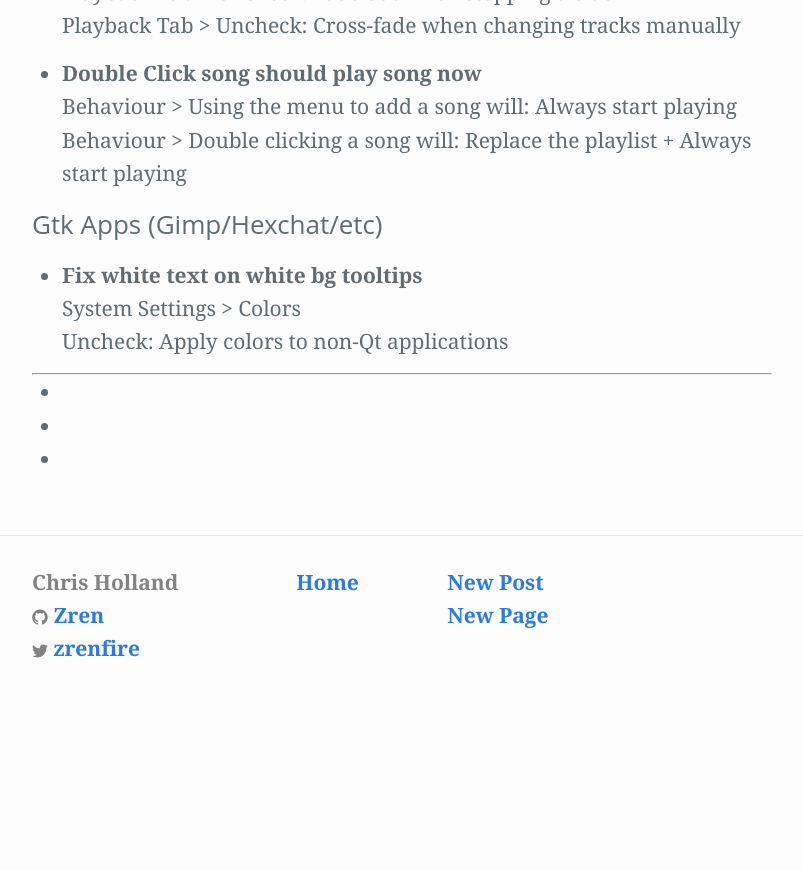
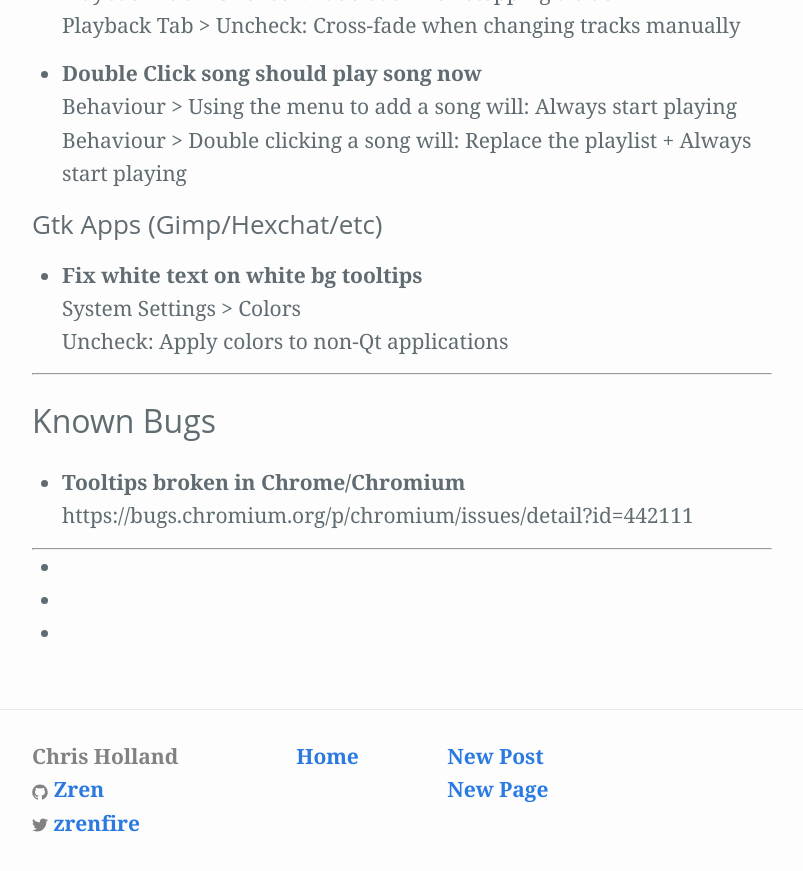
Before and after one commit to Zren/zren.github.io, a Jekyll site: the page built from kde.md, in a window 1280 px wide and 900 px high, scrolled down 8567 px. Shown: the top 871 px of the window, without its empty margins (238-1041 px from the left). Built offline with Jekyll 4.4.1, drawn with Linux system fonts in a browser that asks for light colours; before the commit the page ends 9292 px from its top, so only the background shows below that.

Commit message:
add known bugs section

```diff
--- a/kde.md
+++ b/kde.md
@@ -378,6 +378,15 @@
 
 -----
 
+# Known Bugs
+
+{% assign i = i | plus: 1 %}
+* {:#bug-{{ i }}} Tooltips broken in Chrome/Chromium
+  https://bugs.chromium.org/p/chromium/issues/detail?id=442111
+
+
+-----
+
 {% assign i = i | plus: 1 %}
 * {:#cfg-{{ i }}}
 
```
